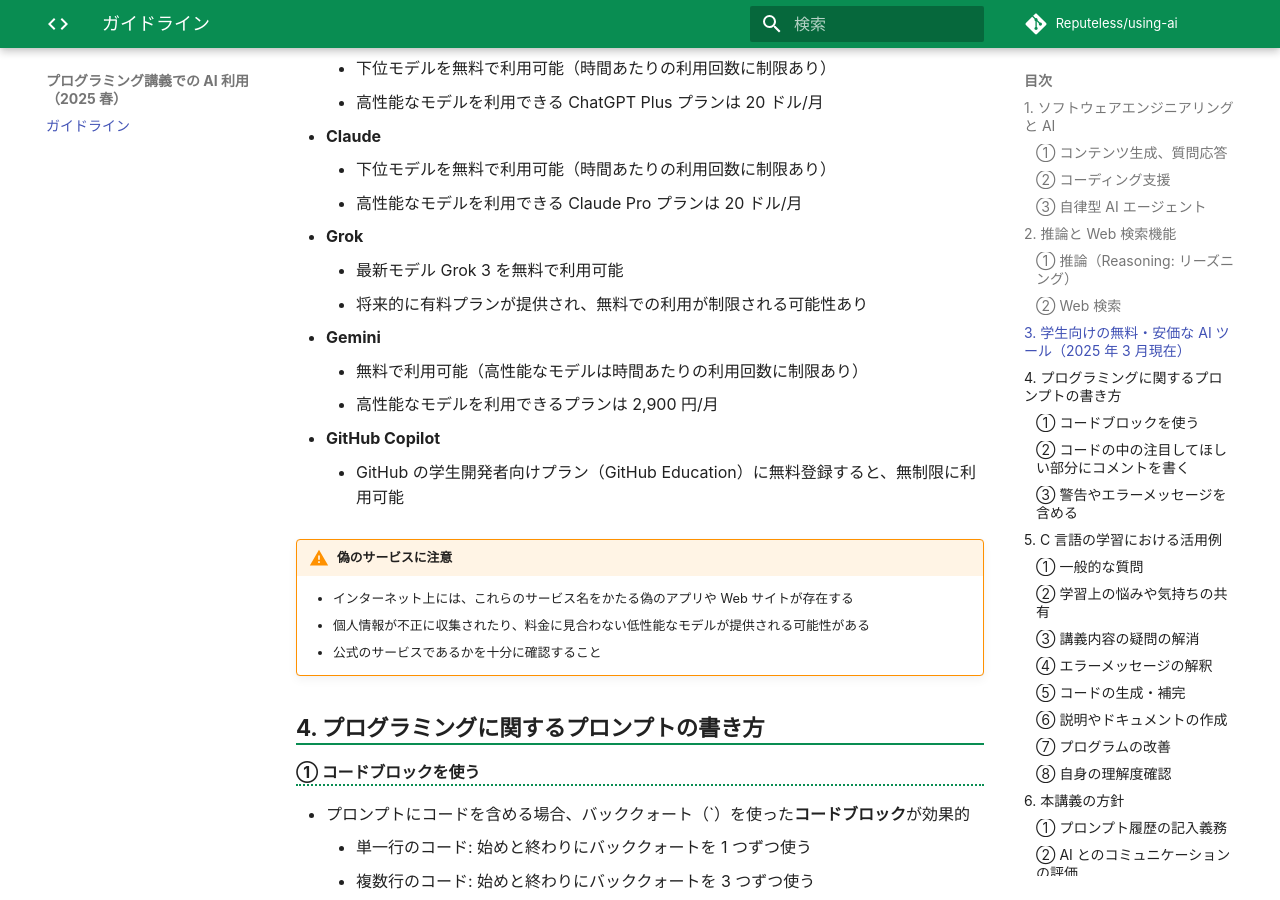
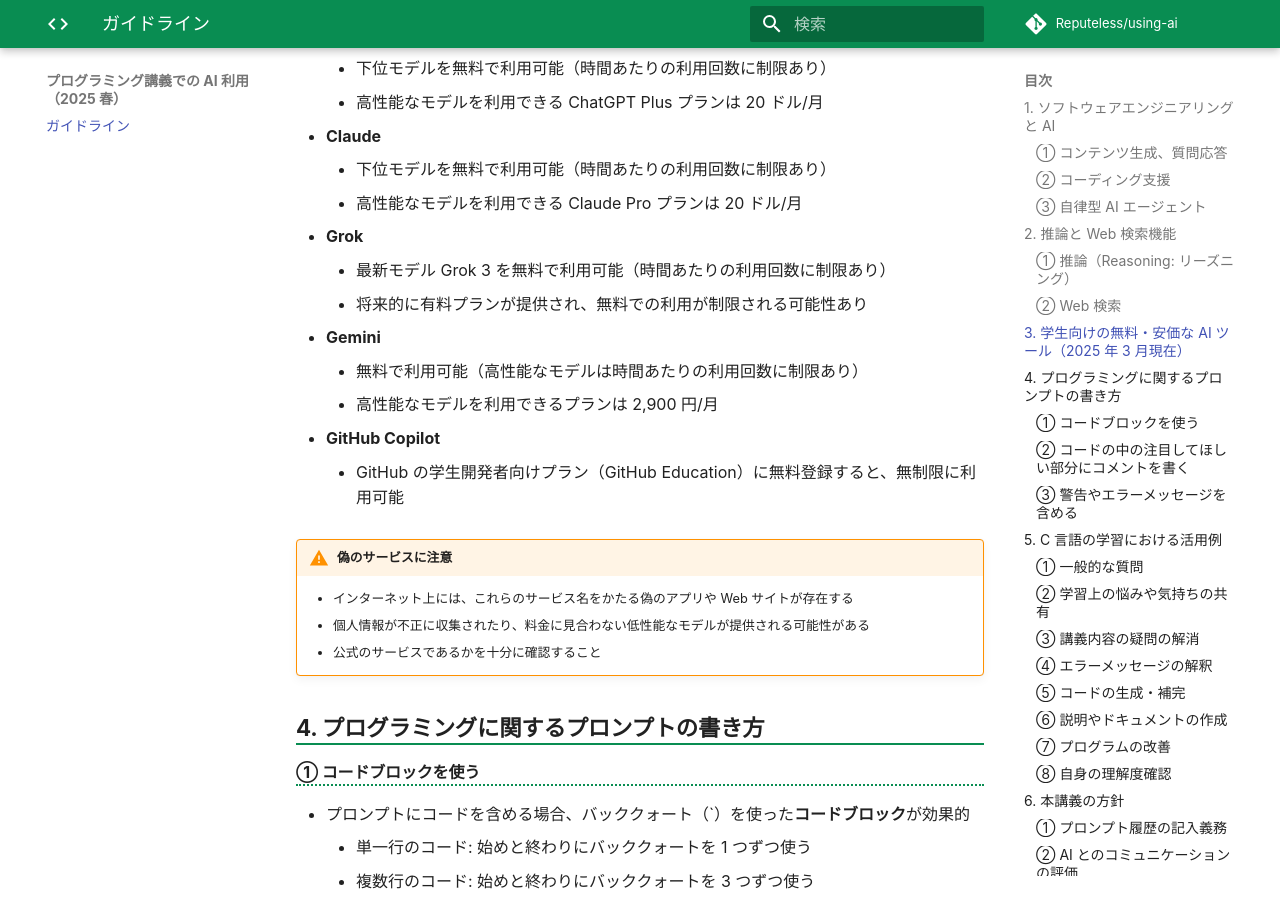
Before and after one commit to Reputeless/using-ai, an MkDocs documentation site: the page built from docs/index.md, in a window 1280 px wide and 900 px high, scrolled down 2414 px. Built offline with MkDocs 1.6.1 and Material for MkDocs 9.7.7, drawn with Linux system fonts in a browser that asks for light colours; nearby versions of some CDN libraries; some web fonts are replaced; comment, search, counter and statistics services are not loaded.

Commit message:
Update index.md

```diff
--- a/docs/index.md
+++ b/docs/index.md
@@ -61,7 +61,7 @@
 	- 下位モデルを無料で利用可能（時間あたりの利用回数に制限あり）
 	- 高性能なモデルを利用できる Claude Pro プランは 20 ドル/月
 - **Grok**
-	- 最新モデル Grok 3 を無料で利用可能
+	- 最新モデル Grok 3 を無料で利用可能（時間あたりの利用回数に制限あり）
 	- 将来的に有料プランが提供され、無料での利用が制限される可能性あり
 - **Gemini**
 	- 無料で利用可能（高性能なモデルは時間あたりの利用回数に制限あり）
```
